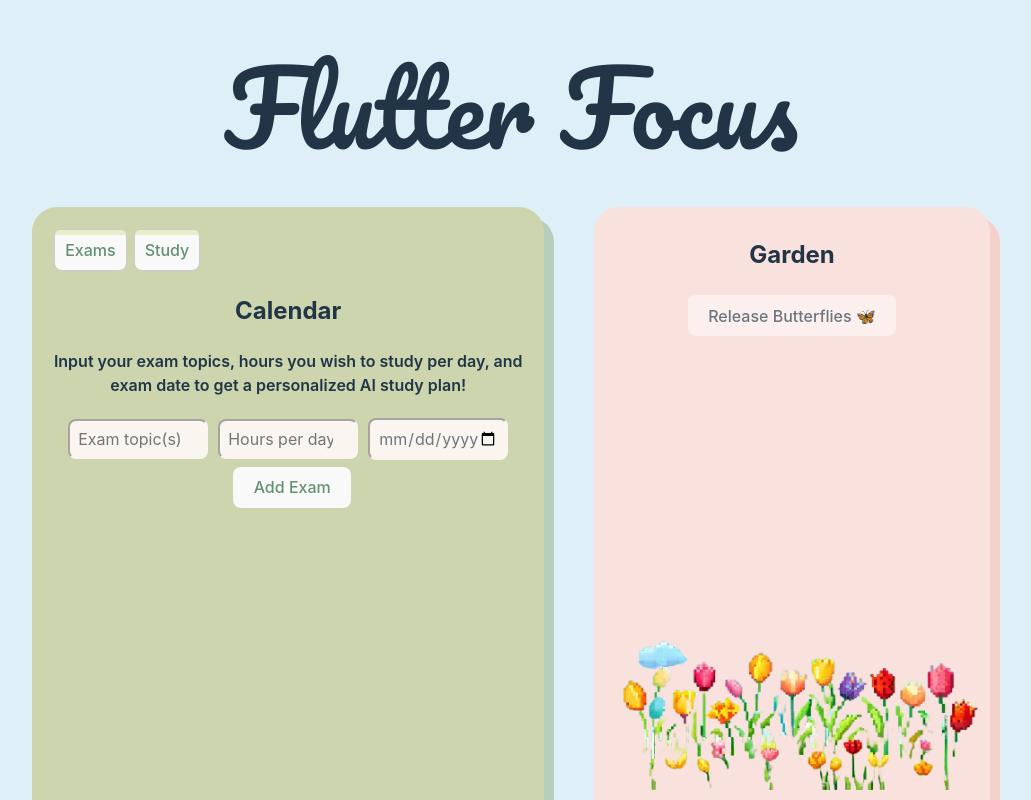
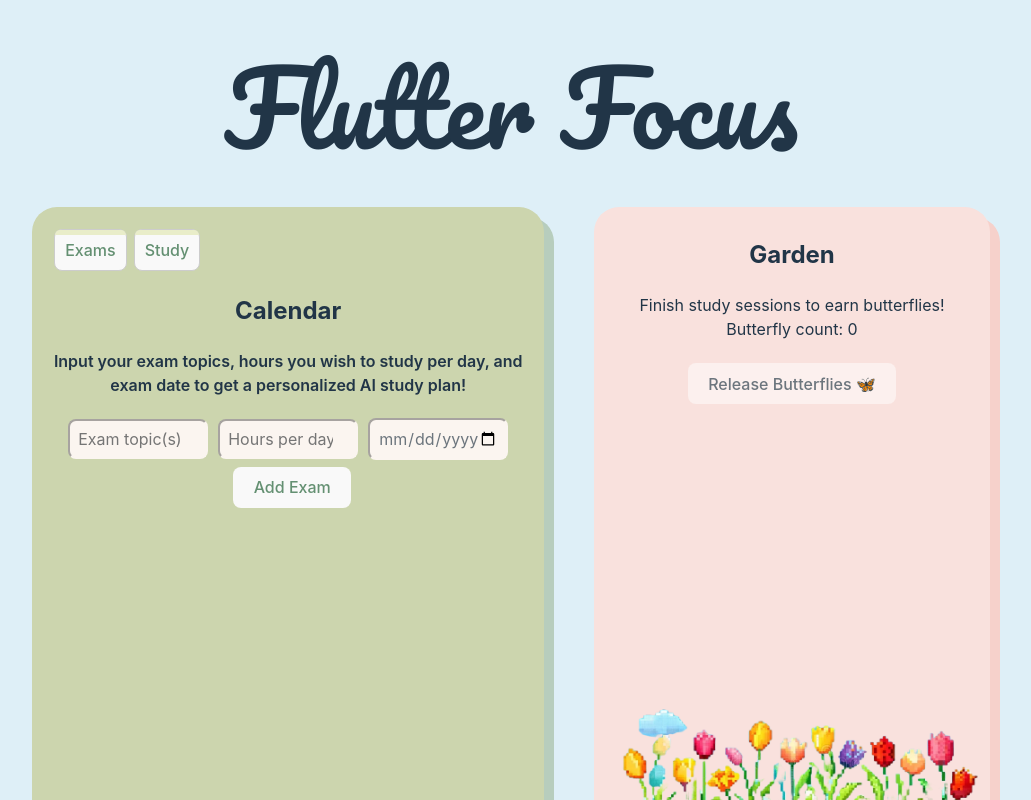
Before and after one commit to yavna/flutterfocus, a React (Vite) app: page / in a window 1280 px wide. Shown: the top 800 px of the page, without its empty margins (129-1160 px from the left). Built offline with nearby package versions, Linux system fonts and the light colour scheme; a web font is replaced by a local one.

Commit message:
fix butterflyCounter

```diff
--- a/src/pages/Home.jsx
+++ b/src/pages/Home.jsx
@@ -221,7 +221,6 @@ function Home() {
   };
 
   const handleComplete = () => {
-    console.log("Time's up");
     incrementCounter();
   };
 
@@ -246,8 +245,9 @@ function Home() {
       interval = setInterval(() => {
         setTimeLeft((prev) => prev - 1000);
       }, 1000);
-    } else if (timeLeft <= 0) {
+    } else if (isStarted && timeLeft==0) {
       handleComplete();
+      setIsStarted(false);
     }
 
     const newStage = Math.floor((totalTime - timeLeft) / (totalTime
@@ -277,7 +277,7 @@ function Home() {
     // Set up butterflies with random positions and random animation durations
     const newButterflies = [];
 
-    for (let index = 0; index < (window.butterflyCounter-2)/2; index++) {
+    for (let index = 0; index < window.butterflyCounter; index++) {
       // Random horizontal and vertical positions
       const randomX = Math.random() * (1000 - 999.9) + (999.9); // Horizontal position between 0 and 500px
       const randomY = Math.random() * (600 - 500) + 500; // Vertical position between 0 and 500px
@@ -391,7 +391,7 @@ function Home() {
                 <span>
                   {exam.name} - {format(new Date(exam.date), "PP")}
                 </span>
-                <button style={{marginRight: '0px'}}onClick={() => handleSelectExam(index)}>Select</button>
+                <button style={{marginRight: '20px'}}onClick={() => handleSelectExam(index)}>Select</button>
               </motion.li>
             ))}
           </AnimatePresence>
@@ -464,6 +464,12 @@ function Home() {
 
         <div className="block blockGarden">
           <h2 style={{ marginTop: "5px" }}>Garden</h2>
+          <div >
+            Finish study sessions to earn butterflies!
+          </div>
+          <div style={{marginBottom: '20px'}}>
+            Butterfly count: {window.butterflyCounter}
+          </div>
           <button style={{backgroundColor: '#FCF0EE', color: '#6c757d'}} onClick={addButterfly}>Release Butterflies 🦋</button>
           <div>
             <img
```
